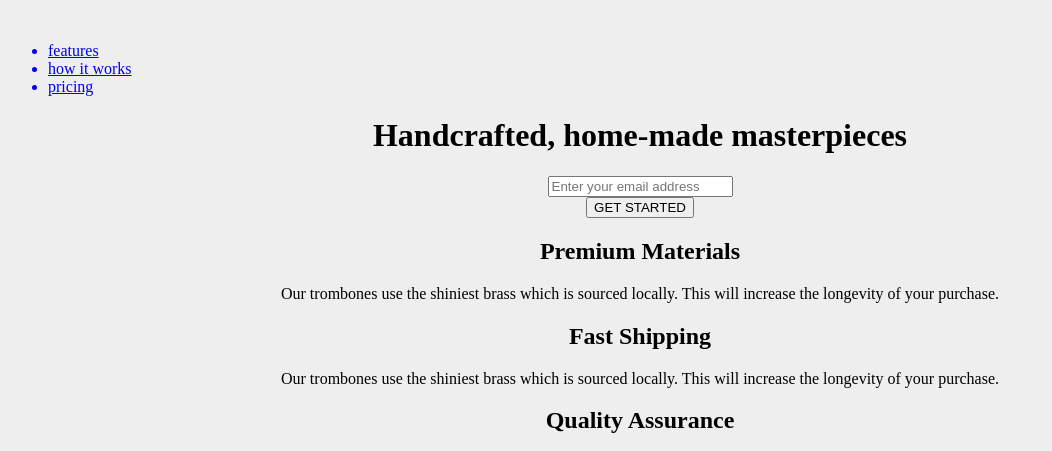
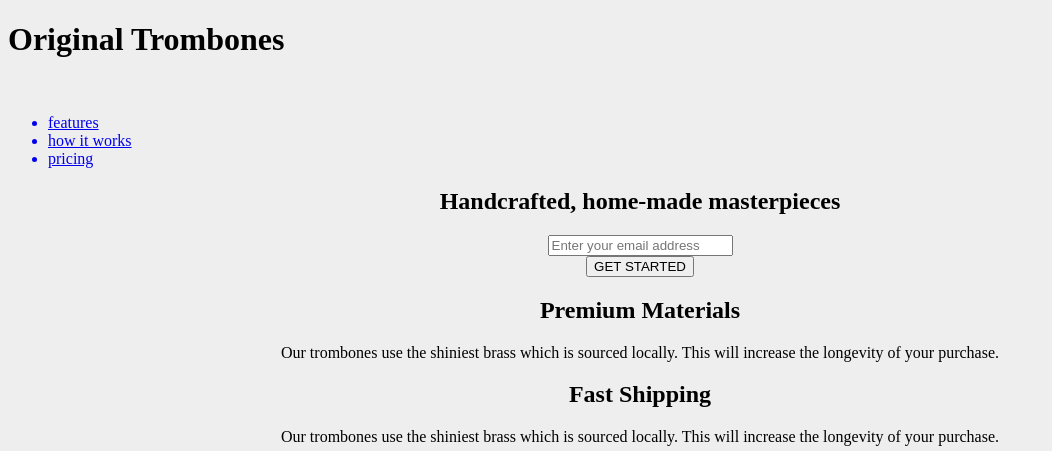
Before and after one commit to jips-on/product-landing-page, a plain HTML site: page index.html in a window 1280 px wide. Shown: the top 451 px of the page, without its empty margins (0-1052 px from the left). Drawn offline with Linux system fonts and the light colour scheme.

Commit message:
fixed a lot of errors

```diff
--- a/index.html
+++ b/index.html
@@ -9,6 +9,7 @@
     <title>Product landing page by Jipson and Nathaniel</title>
 </head>
 <body>
+    <h1>Original Trombones</h1>
     <div id="container">
         <header id="header">
             <img src="" alt="" id="logo-img">
@@ -29,7 +30,7 @@
         </header>
 
         <div id="form-section" class="textalign">
-            <h1>Handcrafted, home-made masterpieces</h1>
+            <h2>Handcrafted, home-made masterpieces</h2>
             <form action="https://www.freecodecamp.com/email-submit" id="form">
                 <input type="email" name="email" id="email" placeholder="Enter your email address">
                 <br>
```
